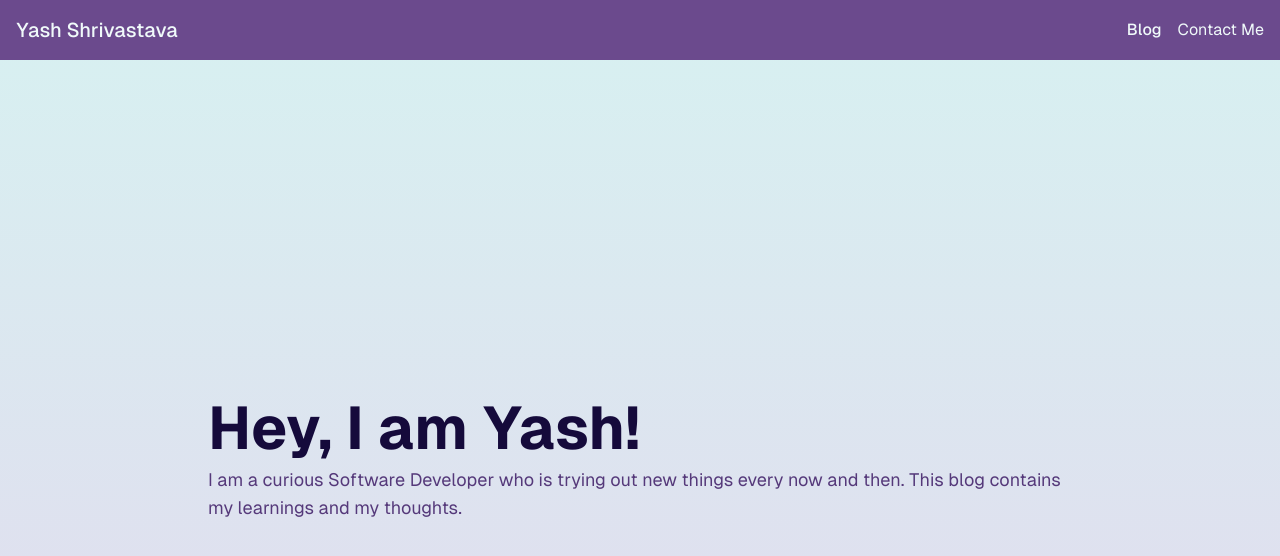
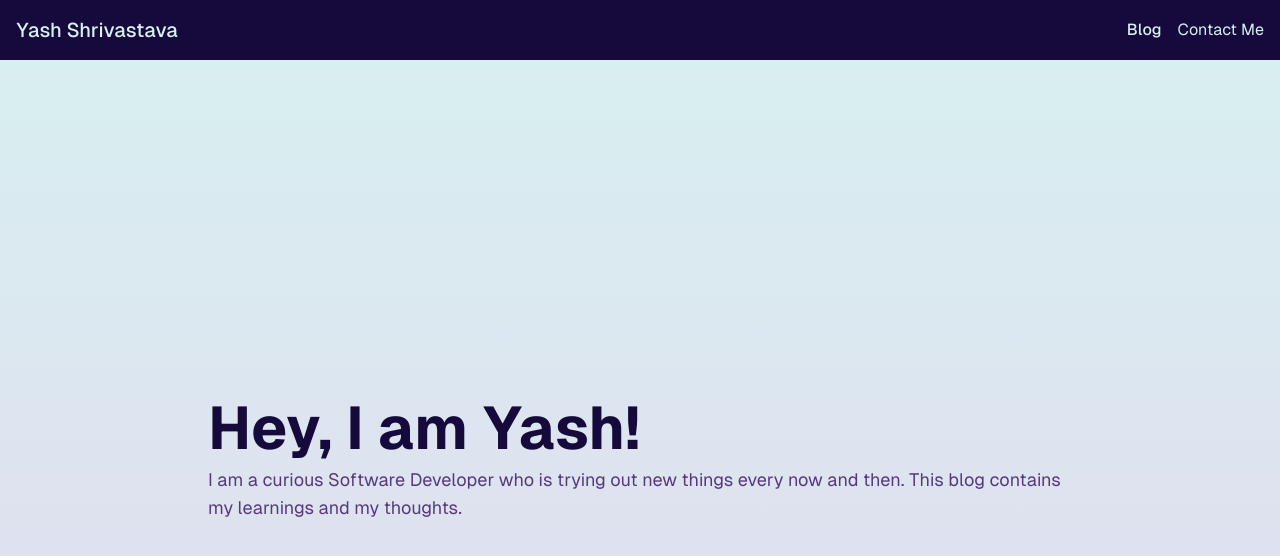
Before and after one commit to Maxsash/yash-web, a Next.js app: page / in a window 1280 px wide. Shown: the top 556 px of the page. Built offline with nearby package versions, Linux system fonts and the light colour scheme.

Commit message:
Header color update

```diff
--- a/src/components/Header.js
+++ b/src/components/Header.js
@@ -2,7 +2,7 @@ import Link from "next/link";
 
 const Header = () => {
   return (
-    <header className="bg-primary-500 text-secondary-50 p-4">
+    <header className="bg-primary-900 text-secondary-100 p-4">
       <nav className="container mx-auto flex justify-between items-center">
         <div className="text-xl font-bold">
           <Link href="/">Yash Shrivastava</Link>
```
